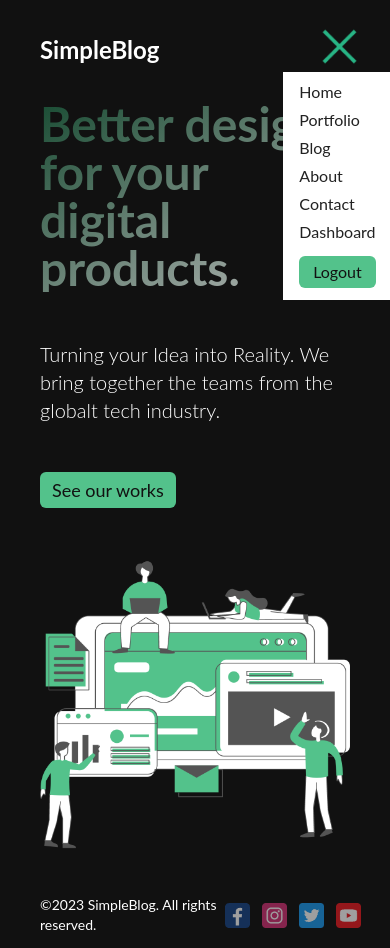
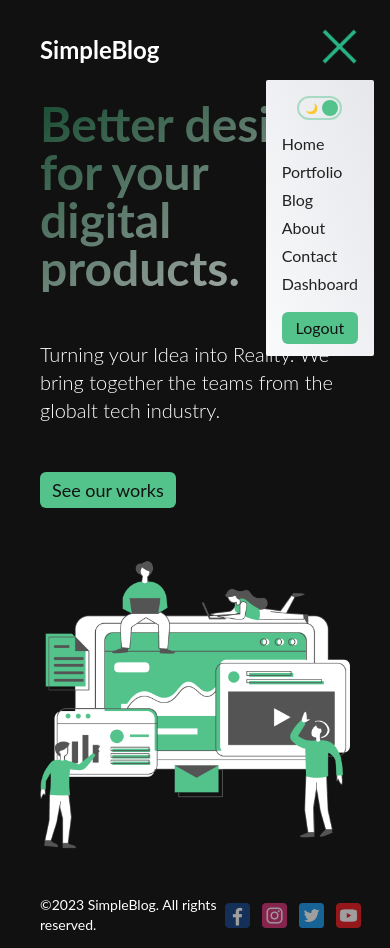
Before and after one commit to bojan09/next-js-blog, a Next.js app: page / in a window 390 px wide. Both pictures are taken after a click on the picture 339 px from the left and 46 px from the top of the page. Built offline with nearby package versions, Linux system fonts and the light colour scheme.

Commit message:
Mobile updates in Navbar

```diff
--- a/src/components/navbar/Navbar.jsx
+++ b/src/components/navbar/Navbar.jsx
@@ -39,7 +39,7 @@ const Navbar = () => {
       </div>
 
       {/* Mobile Navbar */}
-      <div className="md:hidden xs:relative text-[#222]">
+      <div className="md:hidden xs:relative text-[#222] z-10">
         <Image
           src={!toggle ? menu : close}
           className="fixed top-6 right-7 object-contain cursor-pointer"
@@ -51,17 +51,25 @@ const Navbar = () => {
         <div
           className={`${
             !toggle ? "hidden" : "flex"
-          } flex-col justify-center gap-1 mt-[17rem] mr-[-2.6rem] py-2 px-4 p  bg-white`}
+          } flex-col justify-center gap-1 mt-[21rem] mr-[-1.5rem] py-2 px-4 p  bg-gradient-to-tr from-gray-50 to-gray-200 rounded-sm`}
         >
+          <div className="my-2 mx-auto">
+            <DarkModeToggle />
+          </div>
+
           {links.map((link) => (
-            <Link key={link.id} href={link.url}>
+            <Link
+              key={link.id}
+              href={link.url}
+              onClick={() => setActive(link.title) || window.scrollTo(0, 0)}
+            >
               {link.title}
             </Link>
           ))}
 
           {/* Logout button */}
           <button
-            className="px-2 py-1 border-none bg-[#53c28b] hover:bg-[#53c26b] rounded-md text-[#121212] mt-2 mb-1"
+            className=" px-2 py-1 border-none bg-[#53c28b] hover:bg-[#53c26b] rounded-md text-[#121212] mt-3 mb-1"
             onClick={() => console.log("Logged Out")}
           >
             Logout
```
